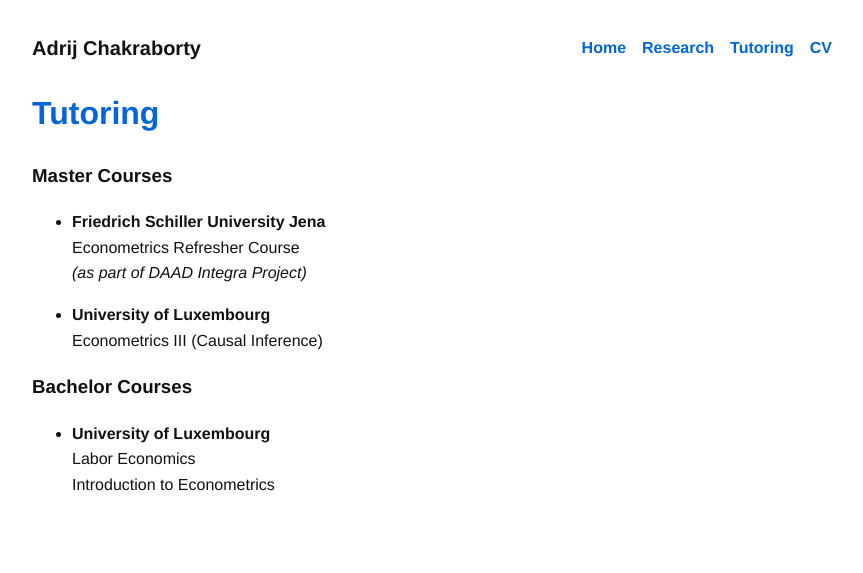
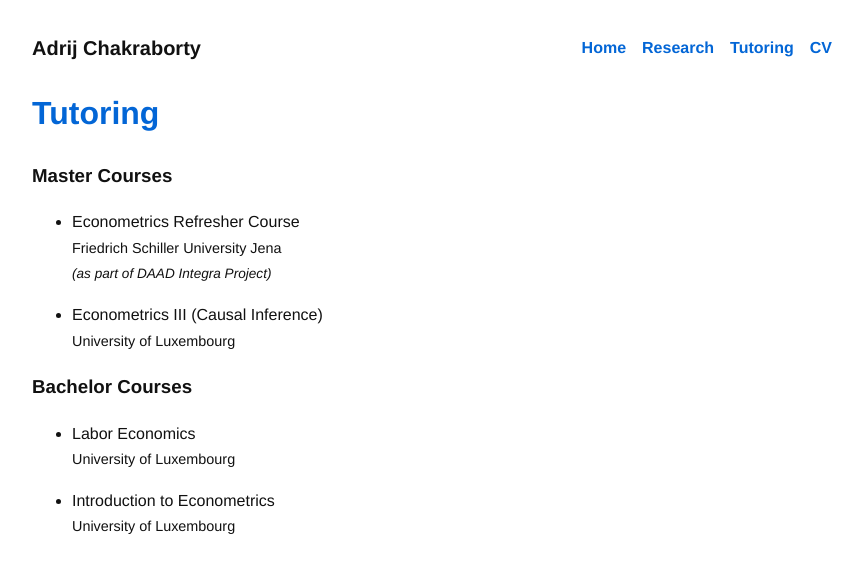
Before and after one commit to AdrijC3/AdrijC3.github.io, a Jekyll site: the page built from tutoring.md, in a window 1280 px wide. Shown: the top 573 px of the page, without its empty margins (208-1071 px from the left). Built offline with Jekyll 4.4.1, drawn with Linux system fonts in a browser that asks for light colours.

Commit message:
Updated tutoring layout and mobile styling

```diff
--- a/_layouts/default.html
+++ b/_layouts/default.html
@@ -92,7 +92,7 @@
       justify-content: flex-start;
     }
 
-    /* ✅ Fix dropdown font size consistency */
+    /* ✅ Dropdown font size consistency */
     details,
     details summary,
     details p {
@@ -101,29 +101,24 @@
       text-align: justify;
     }
 
-    /* Dropdown styling */
-    details {
-      margin-bottom: 1.2rem;
-      transition: all 0.3s ease-in-out;
-      overflow: hidden;
+    /* ✅ Tutoring-specific styles */
+    .tutoring-univ {
+      font-size: 0.9em;
     }
 
-    details[open] summary ~ * {
-      animation: fadeDown 0.3s ease-in;
-    }
-
-    @keyframes fadeDown {
-      from {
-        opacity: 0;
-        transform: translateY(-2px);
-      }
-      to {
-        opacity: 1;
-        transform: translateY(0);
-      }
+    .tutoring-note {
+      font-size: 0.85em;
     }
 
     @media (max-width: 600px) {
+      .tutoring-univ {
+        font-size: 0.85em !important;
+      }
+
+      .tutoring-note {
+        font-size: 0.8em !important;
+      }
+
       body {
         padding: 1.5rem 1rem;
         font-size: 15px;
--- a/tutoring.md
+++ b/tutoring.md
@@ -7,15 +7,17 @@ title: Tutoring
 
 ### Master Courses
 
-- **Friedrich Schiller University Jena**
-  Econometrics Refresher Course
-  <em>(as part of DAAD Integra Project)</em>
+- Econometrics Refresher Course
+  <span class="tutoring-univ">Friedrich Schiller University Jena</span>
+  <span class="tutoring-note"><em>(as part of DAAD Integra Project)</em></span>
 
-- **University of Luxembourg**
-  Econometrics III (Causal Inference)
+- Econometrics III (Causal Inference)
+  <span class="tutoring-univ">University of Luxembourg</span>
 
 ### Bachelor Courses
 
-- **University of Luxembourg**
-  Labor Economics
-  Introduction to Econometrics
+- Labor Economics
+  <span class="tutoring-univ">University of Luxembourg</span>
+
+- Introduction to Econometrics
+  <span class="tutoring-univ">University of Luxembourg</span>
```
